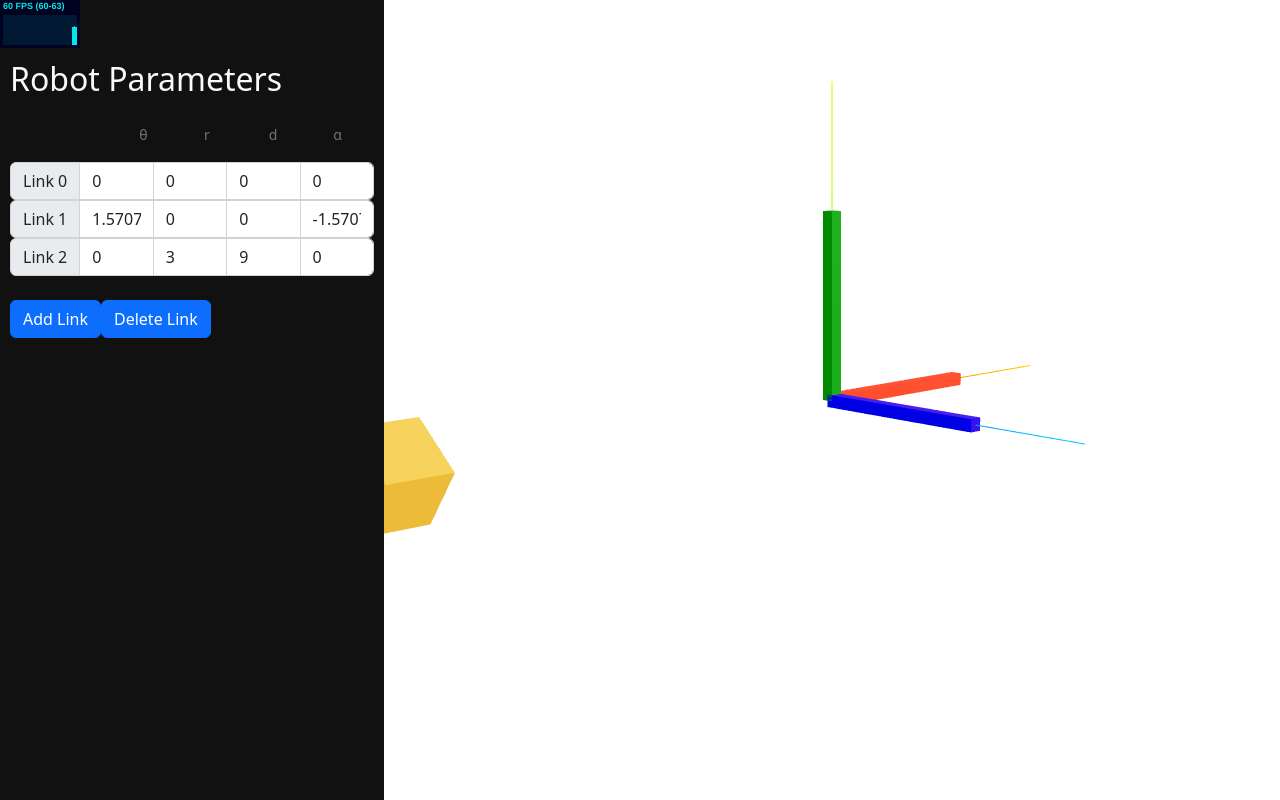
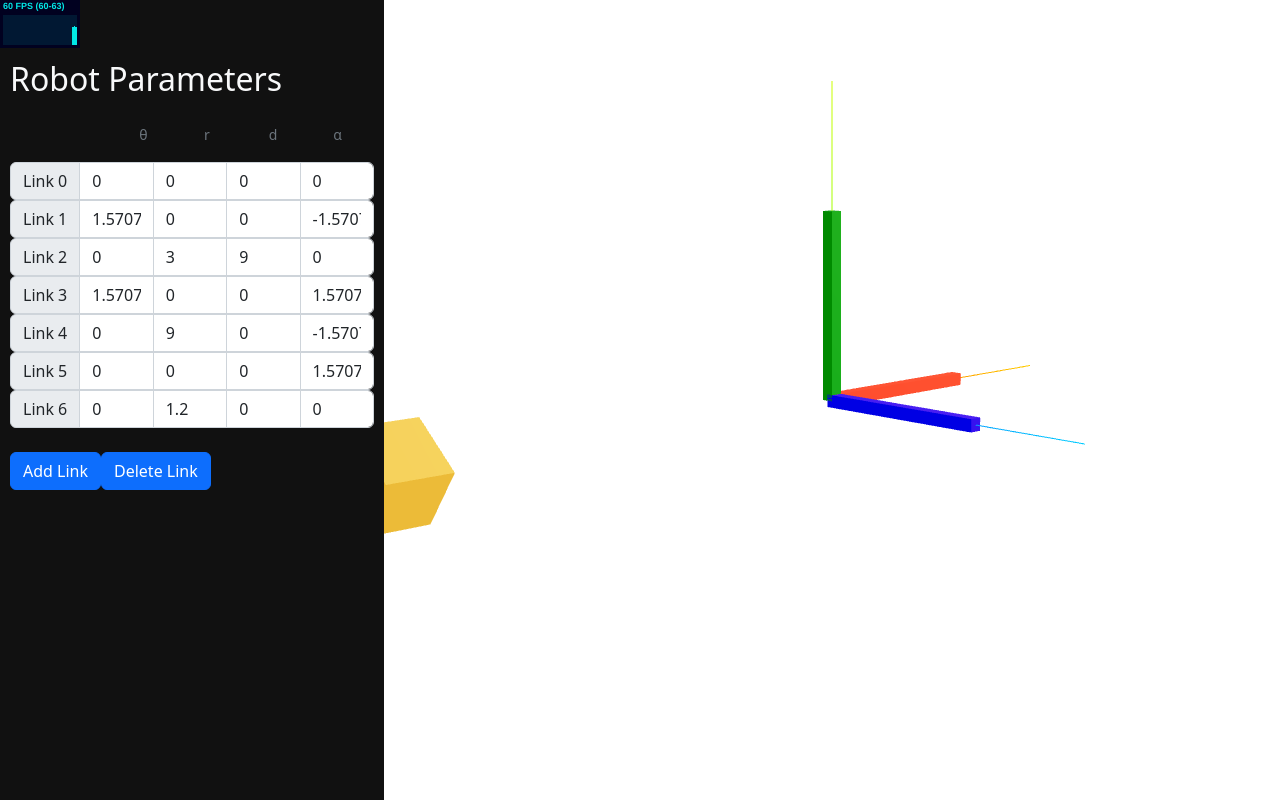
Before and after one commit to delgoh/robotic-arm-simulator, a React (Create React App) app: page / in a window 1280 px wide. Built offline with nearby package versions, Linux system fonts and the light colour scheme.

Commit message:
Fixed input validation for parameter panel
- allow float values to be inputted correctly
- 'enter' key also updates display

```diff
--- a/src/App.js
+++ b/src/App.js
@@ -14,67 +14,67 @@ const App = () => {
     [
       {
         linkId: 0,
-        theta: 0, //-1.57079, //-0.78539,
-        r: 0,
-        d: 0,
-        alpha: 0,
+        theta: "0", //-1.57079, //-0.78539,
+        r: "0",
+        d: "0",
+        alpha: "0",
         relativeT: new Matrix4(),
         globalT: new Matrix4()
       },
       {
         linkId: 1,
-        theta: Math.PI / 2,
-        r: 0,
-        d: 0,
-        alpha: -Math.PI / 2,
+        theta: (Math.PI / 2).toString(),
+        r: "0",
+        d: "0",
+        alpha: (-Math.PI / 2).toString(),
         relativeT: new Matrix4(),
         globalT: new Matrix4()
       },
       {
         linkId: 2,
-        theta: 0, // 1.57079,
-        r: 3,
-        d: 9,
-        alpha: 0,
+        theta: "0", // 1.57079,
+        r: "3",
+        d: "9",
+        alpha: "0",
         relativeT: new Matrix4(),
         globalT: new Matrix4()
       },
-      // {
-      //   linkId: 3,
-      //   theta: Math.PI / 2, //-1.57079, //-0.78539,
-      //   r: 0,
-      //   d: 0,
-      //   alpha: Math.PI / 2,
-      //   relativeT: new Matrix4(),
-      //   globalT: new Matrix4()
-      // },
-      // {
-      //   linkId: 4,
-      //   theta: 0, //-1.57079, //-0.78539,
-      //   r: 9,
-      //   d: 0,
-      //   alpha: -Math.PI / 2,
-      //   relativeT: new Matrix4(),
-      //   globalT: new Matrix4()
-      // },
-      // {
-      //   linkId: 5,
-      //   theta: 0, //-1.57079, //-0.78539,
-      //   r: 0,
-      //   d: 0,
-      //   alpha: Math.PI / 2,
-      //   relativeT: new Matrix4(),
-      //   globalT: new Matrix4()
-      // },
-      // {
-      //   linkId: 6,
-      //   theta: 0, //-1.57079, //-0.78539,
-      //   r: 1.2,
-      //   d: 0,
-      //   alpha: 0,
-      //   relativeT: new Matrix4(),
-      //   globalT: new Matrix4()
-      // }
+      {
+        linkId: 3,
+        theta: (Math.PI / 2).toString(), //-1.57079, //-0.78539,
+        r: "0",
+        d: "0",
+        alpha: (Math.PI / 2).toString(),
+        relativeT: new Matrix4(),
+        globalT: new Matrix4()
+      },
+      {
+        linkId: 4,
+        theta: "0", //-1.57079, //-0.78539,
+        r: "9",
+        d: "0",
+        alpha: (-Math.PI / 2).toString(),
+        relativeT: new Matrix4(),
+        globalT: new Matrix4()
+      },
+      {
+        linkId: 5,
+        theta: "0", //-1.57079, //-0.78539,
+        r: "0",
+        d: "0",
+        alpha: (Math.PI / 2).toString(),
+        relativeT: new Matrix4(),
+        globalT: new Matrix4()
+      },
+      {
+        linkId: 6,
+        theta: "0", //-1.57079, //-0.78539,
+        r: "1.2",
+        d: "0",
+        alpha: "0",
+        relativeT: new Matrix4(),
+        globalT: new Matrix4()
+      }
     ]
   );
 
--- a/src/components/ParametersPanel/LinkEntry.jsx
+++ b/src/components/ParametersPanel/LinkEntry.jsx
@@ -1,4 +1,3 @@
-import React from 'react'
 import { Matrix4 } from 'three';
 
 import Form from 'react-bootstrap/Form'
@@ -9,18 +8,19 @@ const LinkEntry = ({robotParam, setRobotParams}) => {
   const handleInputChange = (e) => {
     let newState = {...robotParam};
 
-    // TO ADD: IF NUMBER ENDS WITH '.' OR CHARACTER, IGNORE (HALFWAY TYPING FLOAT / INVALID CHAR)
-    if (e.target.value === "") newState[e.target.id] = 0;
-    else if (/^[+-]?([0-9]+([.][0-9]*)?|[.][0-9]+)$/.test(e.target.value)) {
-      newState[e.target.id] = parseFloat(e.target.value);
+    if (!isNaN(e.target.value)) {
+      newState[e.target.id] = e.target.value;
 
       setRobotParams((prevRobotParams) => {
         let newRobotParams = [...prevRobotParams];
         newRobotParams[newState.linkId] = newState;
-        // newRobotParams = updateAllT(newRobotParams);
         return newRobotParams;
-      });
+      })
     }
+  };
+
+  const handleKeyDown = (e) => {
+    if (e.key === 'Enter') handleUpdateMatrix(e);
   };
 
   const handleUpdateMatrix = (e) => {
@@ -36,15 +36,21 @@ const LinkEntry = ({robotParam, setRobotParams}) => {
     const noOfLinks = paramsArray.length;
     const currentGlobalT = new Matrix4();
     let updatedParamsArray = [...paramsArray];
-    let theta = 0, r = 0, d = 0, alpha = 0;
-    let sinTheta = 0, cosTheta = 0, sinAlpha = 0, cosAlpha = 0;
+    let thetaStr = "", rStr = "", dStr = "", alphaStr = "";
+    let r = 0, d = 0, sinTheta = 0, cosTheta = 0, sinAlpha = 0, cosAlpha = 0;
 
     for (let i = 0; i < noOfLinks; i++) {
-      ({theta, r, d, alpha} = updatedParamsArray[i]);
-      sinTheta = Math.sin(theta);
-      cosTheta = Math.cos(theta);
-      sinAlpha = Math.sin(alpha);
-      cosAlpha = Math.cos(alpha);
+      thetaStr = updatedParamsArray[i].theta;
+      rStr = updatedParamsArray[i].r;
+      dStr = updatedParamsArray[i].d;
+      alphaStr = updatedParamsArray[i].alpha;
+
+      sinTheta = Math.sin(parseFloat(thetaStr));
+      cosTheta = Math.cos(parseFloat(thetaStr));
+      sinAlpha = Math.sin(parseFloat(alphaStr));
+      cosAlpha = Math.cos(parseFloat(alphaStr));
+      r = parseFloat(rStr);
+      d = parseFloat(dStr);
 
       updatedParamsArray[i].relativeT.set(
         cosTheta, (-1)*cosAlpha*sinTheta, sinAlpha*sinTheta, d*cosTheta,
@@ -58,16 +64,42 @@ const LinkEntry = ({robotParam, setRobotParams}) => {
       updatedParamsArray[i].globalT.copy(currentGlobalT);
     };
 
+    console.log(updatedParamsArray);
+
     return updatedParamsArray;
 };
 
   return (
     <InputGroup>
       <InputGroup.Text id="linkText">Link {robotParam.linkId}</InputGroup.Text>
-      <Form.Control id='theta' value={robotParam.theta} onChange={handleInputChange} onBlur={handleUpdateMatrix} />
-      <Form.Control id='r' value={robotParam.r} onChange={handleInputChange} onBlur={handleUpdateMatrix} />
-      <Form.Control id='d' value={robotParam.d} onChange={handleInputChange} onBlur={handleUpdateMatrix} />
-      <Form.Control id='alpha' value={robotParam.alpha} onChange={handleInputChange} onBlur={handleUpdateMatrix} />
+      <Form.Control
+        id='theta'
+        value={robotParam.theta}
+        onChange={handleInputChange}
+        onBlur={handleUpdateMatrix}
+        onKeyDown={handleKeyDown}
+      />
+      <Form.Control
+        id='r'
+        value={robotParam.r}
+        onChange={handleInputChange}
+        onBlur={handleUpdateMatrix}
+        onKeyDown={handleKeyDown}
+      />
+      <Form.Control
+        id='d'
+        value={robotParam.d}
+        onChange={handleInputChange}
+        onBlur={handleUpdateMatrix}
+        onKeyDown={handleKeyDown}
+      />
+      <Form.Control
+        id='alpha'
+        value={robotParam.alpha}
+        onChange={handleInputChange}
+        onBlur={handleUpdateMatrix}
+        onKeyDown={handleKeyDown}
+      />
     </InputGroup>
   );
 };
--- a/src/components/ParametersPanel/ParametersPanel.jsx
+++ b/src/components/ParametersPanel/ParametersPanel.jsx
@@ -18,10 +18,10 @@ const ParametersPanel = ({robotParams, setRobotParams}) => {
       setRobotParams((prevState) => {
         return [...prevState, {
           linkId: noOfLinks,
-          theta: noOfLinks, //-1.57079, //-0.78539,
-          r: 0,
-          d: 0,
-          alpha: 0,
+          theta: noOfLinks.toString(), //-1.57079, //-0.78539,
+          r: "0",
+          d: "0",
+          alpha: "0",
           relativeT: new Matrix4(),
           globalT: new Matrix4()
         }];
```
